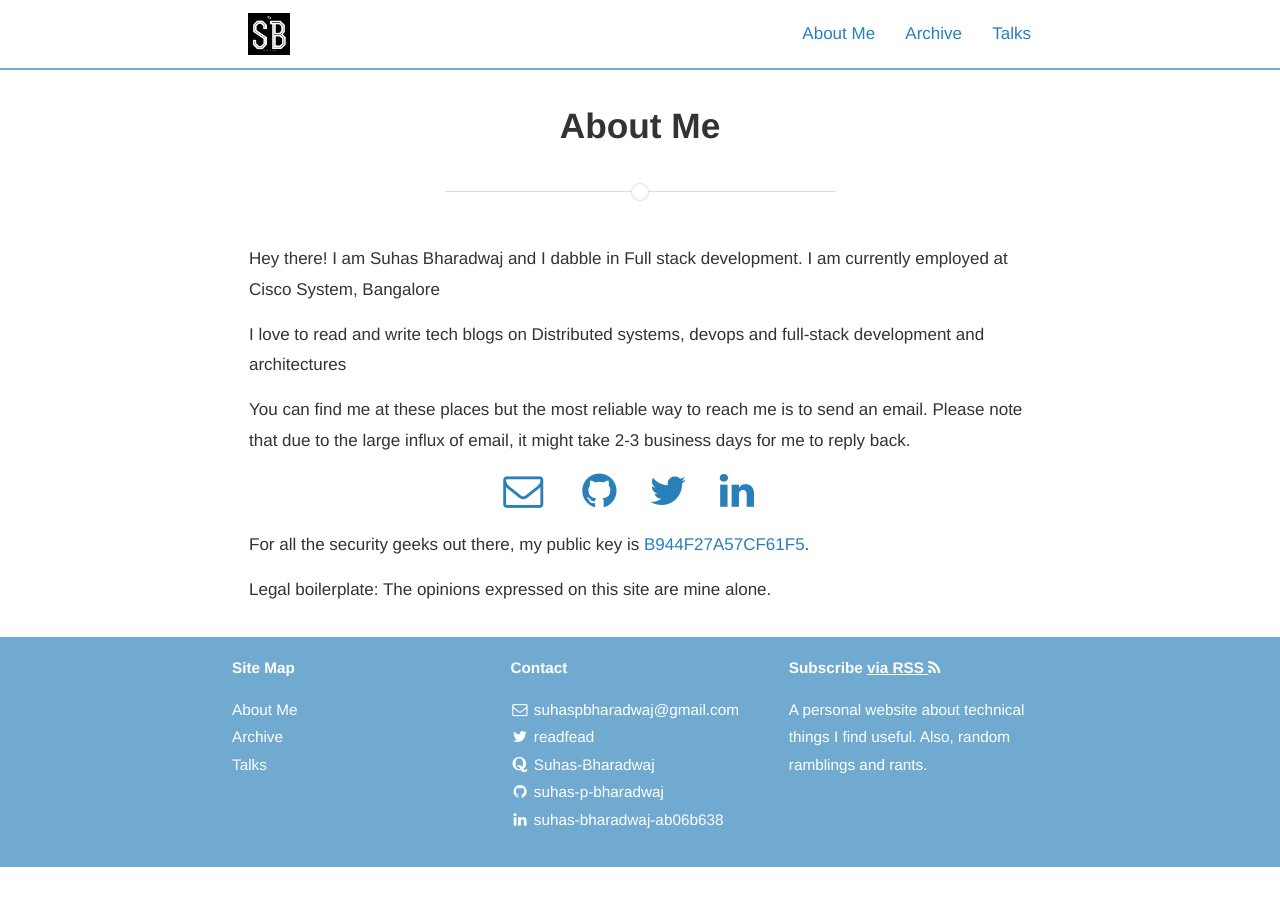
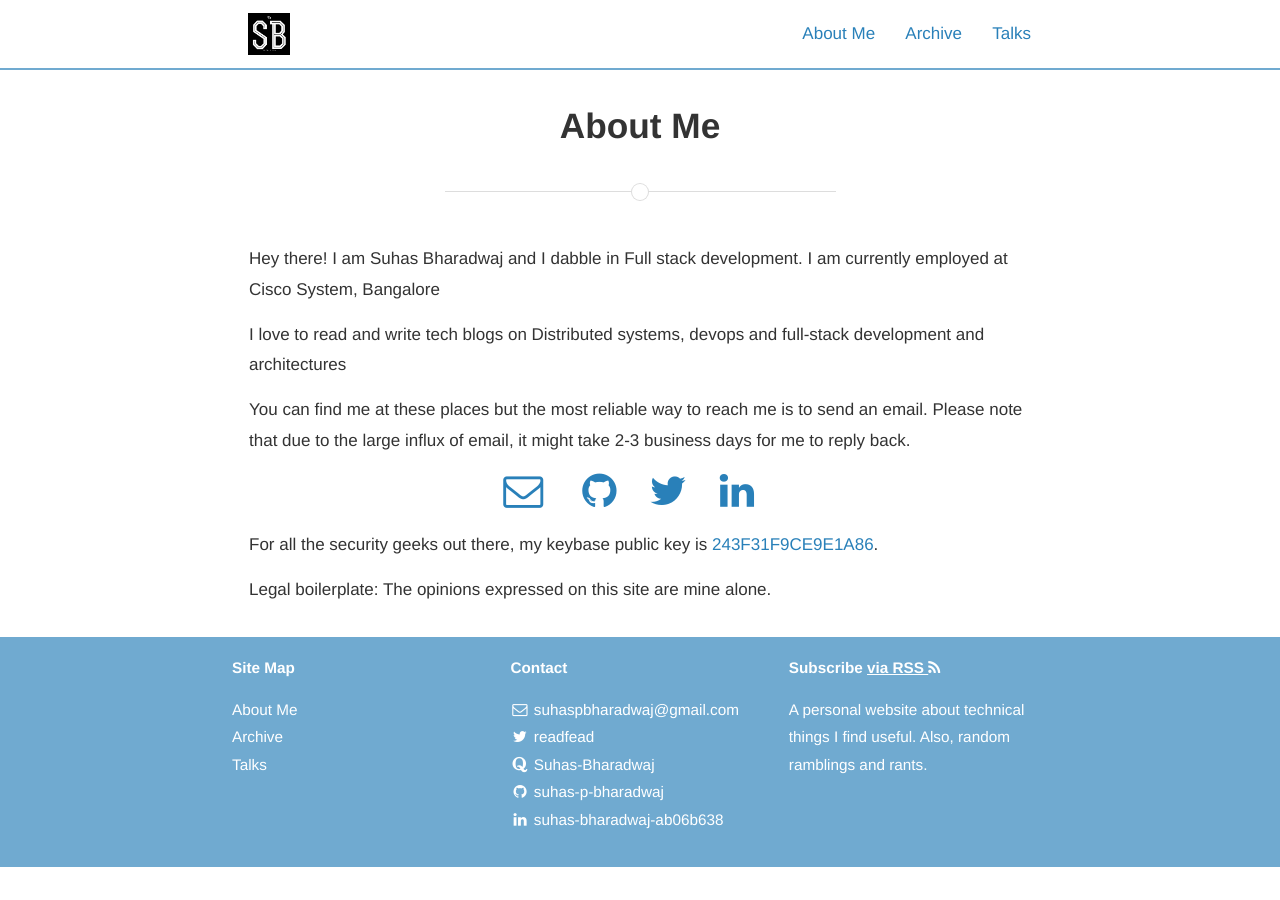
Before and after one commit to suhas-p-bharadwaj/suhas-p-bharadwaj.github.io, a Jekyll site: the page built from about.md, in a window 1280 px wide. Built offline with Jekyll 4.4.1, drawn with Linux system fonts in a browser that asks for light colours; nearby versions of some CDN libraries; comment, search, counter and statistics services are not loaded; a style sheet for code colours, icons or effects is not loaded.

Commit message:
Updated Keybase proof !

```diff
--- a/about.md
+++ b/about.md
@@ -26,6 +26,6 @@ You can find me at these places but the most reliable way to reach me is to send
 </p>
 </div>
 
-For all the security geeks out there, my public key is [B944F27A57CF61F5](https://keybase.io/nikhita).
+For all the security geeks out there, my keybase public key is [243F31F9CE9E1A86](https://keybase.io/suhaspbharadwaj).
 
 Legal boilerplate: The opinions expressed on this site are mine alone.
```
Also changed, not shown: 5 other files.
